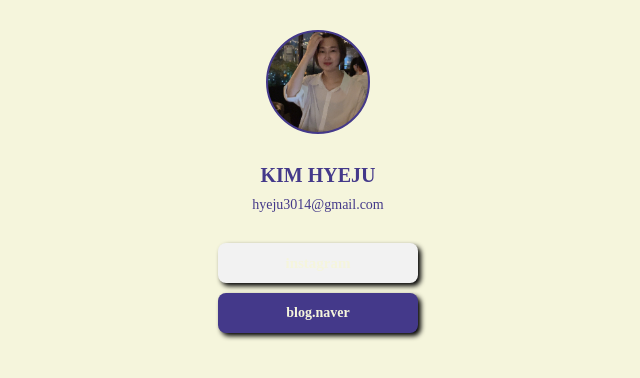
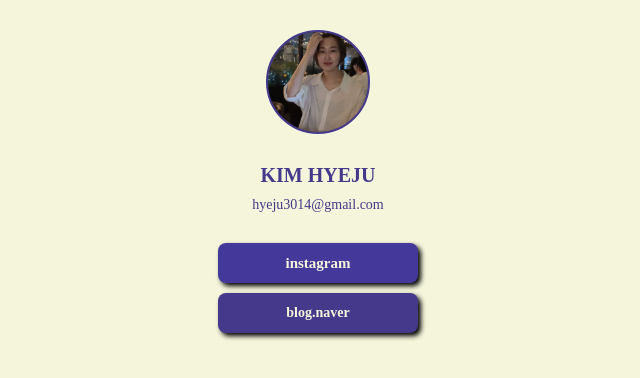
Before and after one commit to gPwn/mypage, a plain HTML site: page index.html in a window 1280 px wide. In both pictures the pointer is over the link "instagram". Shown: the whole page, without its empty margins (322-962 px from the left). Drawn offline with Linux system fonts and the light colour scheme; a web font is replaced by a local one.

Commit message:
Update index.html

```diff
--- a/index.html
+++ b/index.html
@@ -71,7 +71,7 @@
             box-shadow: 3px 3px 5px 0px black;
         }
         .wrap > a:hover{
-            background-color: #f2f2f2;
+            background-color: #44399a;
             font-size: 15px;
         }
     </style>
```
